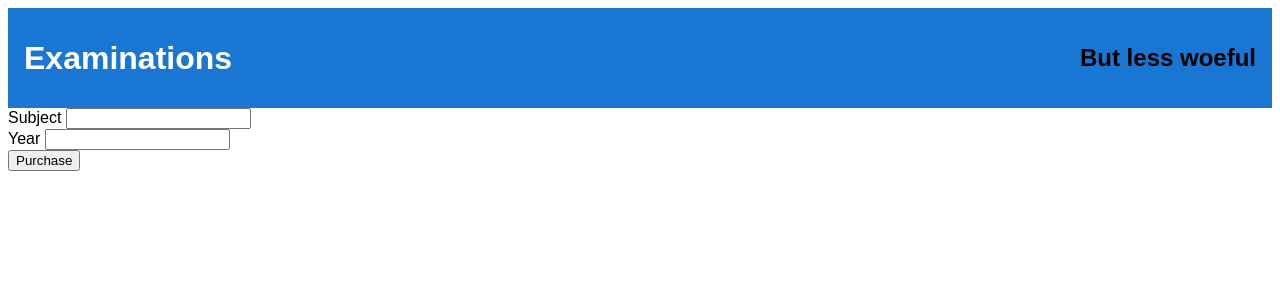
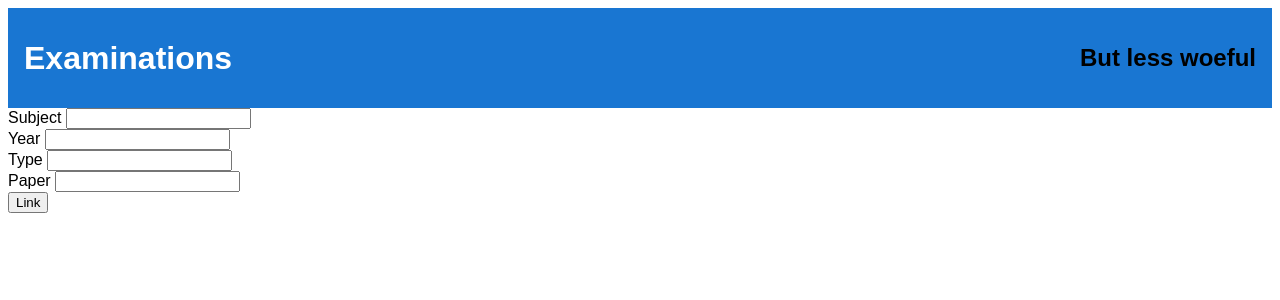
Before and after one commit to OisinDavey/Papers, an Angular app: page / in a window 1280 px wide. Shown: the top 300 px of the page. Built offline with nearby package versions, Linux system fonts and the light colour scheme.

Commit message:
2 files modified

```diff
--- a/src/app/selection/selection.component.html
+++ b/src/app/selection/selection.component.html
@@ -14,7 +14,21 @@
     <input id="year" type="text" formControlName="year">
   </div>
 
-  <button class="button" type="submit">Purchase</button>
+  <div>
+    <label for="tipe">
+      Type
+    </label>
+    <input id="tipe" type="text" formControlName="tipe">
+  </div>
+
+  <div>
+    <label for="paper">
+      Paper
+    </label>
+    <input id="paper" type="text" formControlName="paper">
+  </div>
+
+  <button class="button" type="submit">Link</button>
 
 </form>
 
--- a/src/app/selection/selection.component.ts
+++ b/src/app/selection/selection.component.ts
@@ -38,6 +38,7 @@ export class SelectionComponent{
         paper.tipe == this.tipe &&
         paper.paper == this.paper
         ){
+        window.alert(paper.link)
         break;
       }
     }
```
